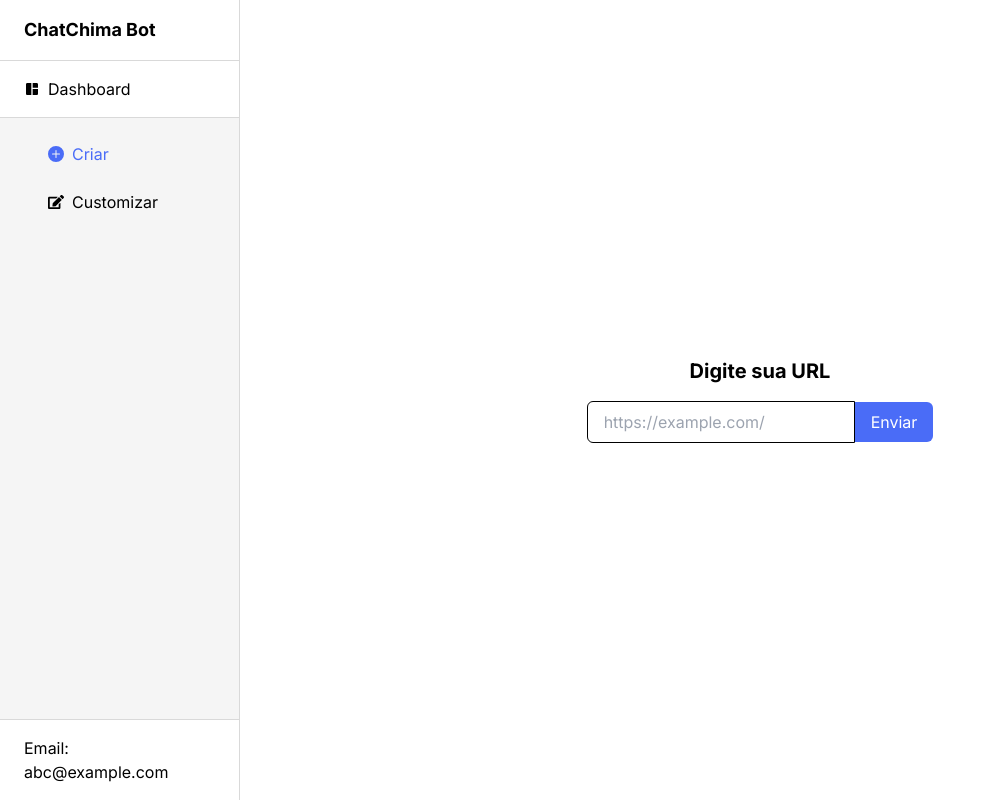
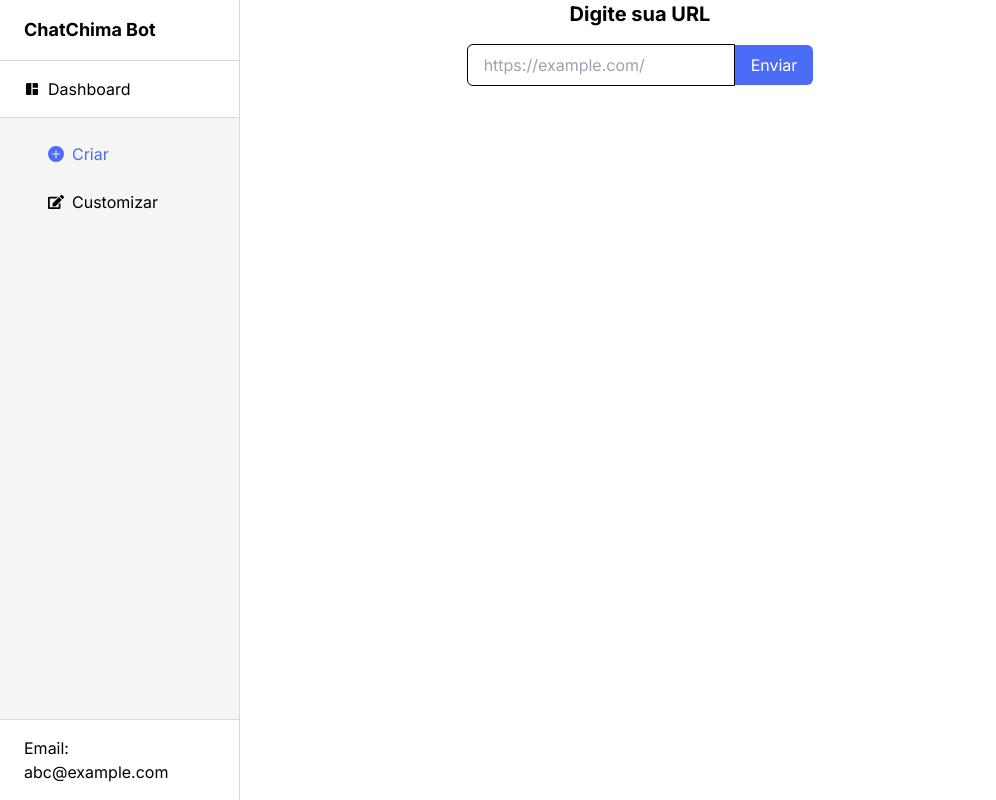
Before and after one commit to lucasfeklein/scb-frontend, a Next.js app: page /dashboard/create in a window 1280 px wide. Shown: the whole page, without its empty margins (0-996 px from the left). Built offline with nearby package versions, Linux system fonts and the light colour scheme.

Commit message:
navbar position fixed

```diff
--- a/components/Dashboard/DashboardLayout.tsx
+++ b/components/Dashboard/DashboardLayout.tsx
@@ -4,7 +4,7 @@ function DashboardLayout({ children }) {
     return (
       <div className='flex flex-1'>
         <DashboardNavbar />
-        <div className="flex-1 bg-white p-4">
+        <div className="flex-1 bg-white">
             {children}
         </div>
       </div>
--- a/components/Dashboard/DashboardNavbar.tsx
+++ b/components/Dashboard/DashboardNavbar.tsx
@@ -8,8 +8,8 @@ function DashboardNavbar() {
   const router = useRouter();
 
   return (
-    <div className="flex">
-      <div className="flex flex-col h-screen w-60 border-r dashboard-border-color">
+    <div className="fixed top-0 left-0 h-screen w-60 z-50">
+      <div className="flex flex-col h-full w-full border-r dashboard-border-color">
         <div className="py-4 px-6 bg-gray-900 border-b dashboard-border-color">
           <h1 className="text-lg font-bold">ChatChima Bot</h1>
         </div>
```
Also changed, not shown: styles/index.css (line endings or trailing spaces).
